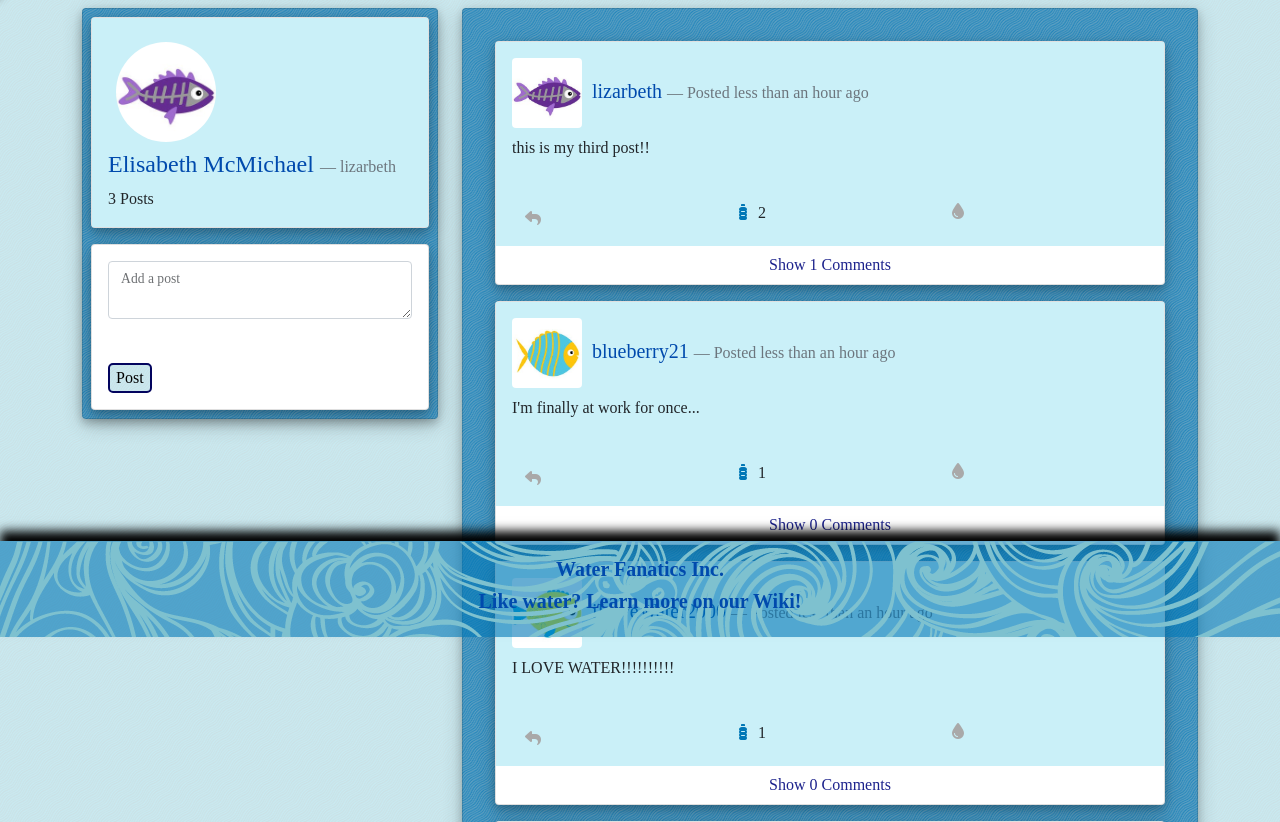
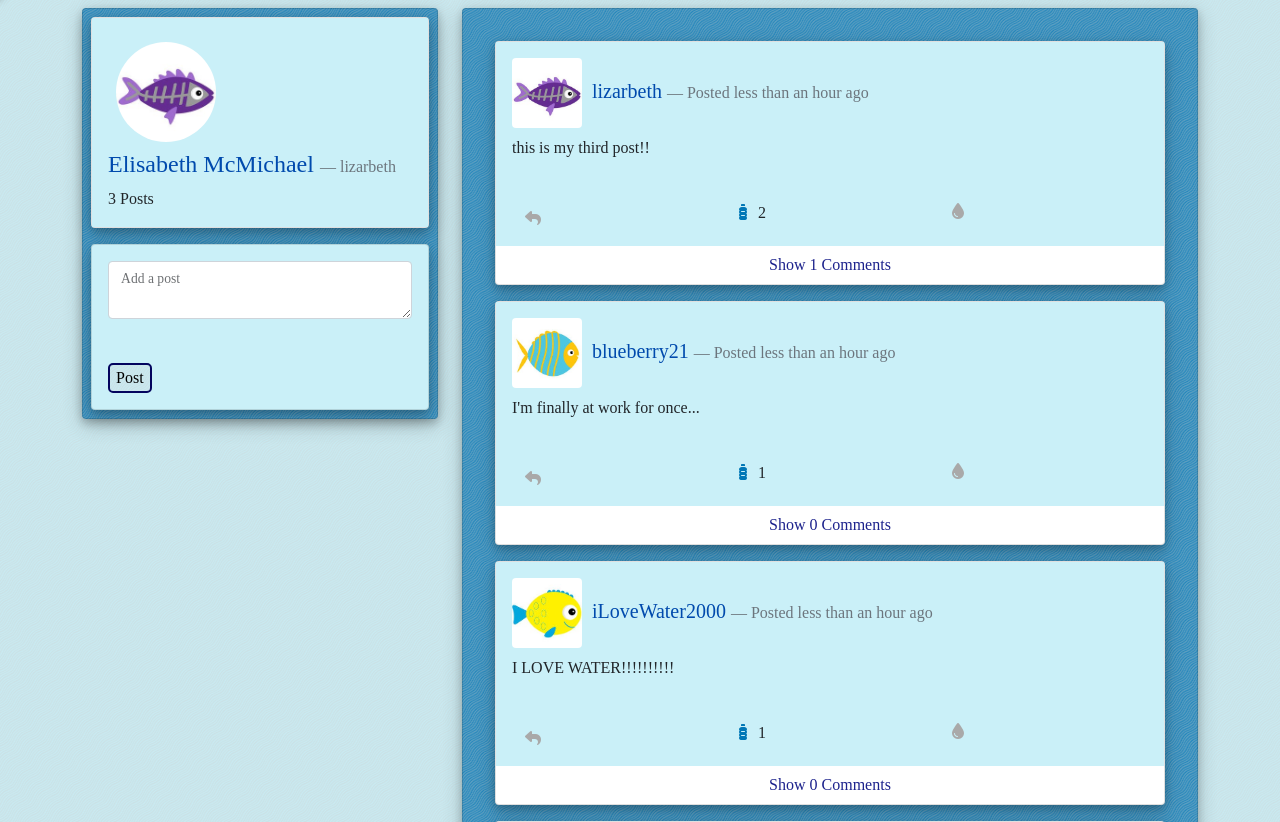
Before and after one commit to lizarbeth/p4, a PHP site: page /dashboard.php in a window 1280 px wide. Shown: the part 163-985 px from the top of the page. Run offline with PHP 8.4, Linux system fonts and the light colour scheme; a user stored in the database is signed in; data comes from the database, SQL or seed files in the repository; some libraries are stand-ins or nearby versions; some web fonts are replaced.

Commit message:
Update dashboard.css

```diff
--- a/dashboard.css
+++ b/dashboard.css
@@ -17,19 +17,20 @@ body {
 }
 footer {
     background: rgba(0, 119, 182, .6) url("background1.png");
-    position: fixed;
     bottom: 0;
     box-shadow: 0px 10px 10px black inset;
     color: #004aad;
+    display: inline-block;
 }
 #footerprofile {
     background: rgba(0, 119, 182, .6) url("background1.png");
-    position: fixed;
     bottom: 0;
+    height: auto;
     box-shadow: 0px -10px 10px black;
     color: #004aad;
+    display: inline-block;
+}
 
-}
 #top {
     background: rgba(0, 119, 182, .6) url("background1.png");
     box-shadow: 0px 10px 10px black;
@@ -219,6 +220,7 @@ div.col-sm-4.pt-5.mt-5 > p{
 img.profilepic{
     	width: 70px;
     	margin-right: 10px;
+	border-radius: 50%;
 }
 a>img.bigProfilePic{
    	width: 100px;
@@ -230,10 +232,9 @@ div>img.sideProfilePic{
 	margin-bottom: 10px;
 	border-radius: 50%;
 }
-.navProfilePic {
+button>img.navProfilePic{
 	width: 45px;
 	border-radius: 50%;
-    height: auto;
 }
 img.center-block{
 	width: 25%;
@@ -250,3 +251,6 @@ div.row.d-flex.pt-5.text-center>h4{
     background-color: #CAF0F8;
     border: none;
 }
+div.card.mt-3{
+    background-color:#CAF0F8;
+}
```
Lines whose indentation alone changed are shown as unchanged.
